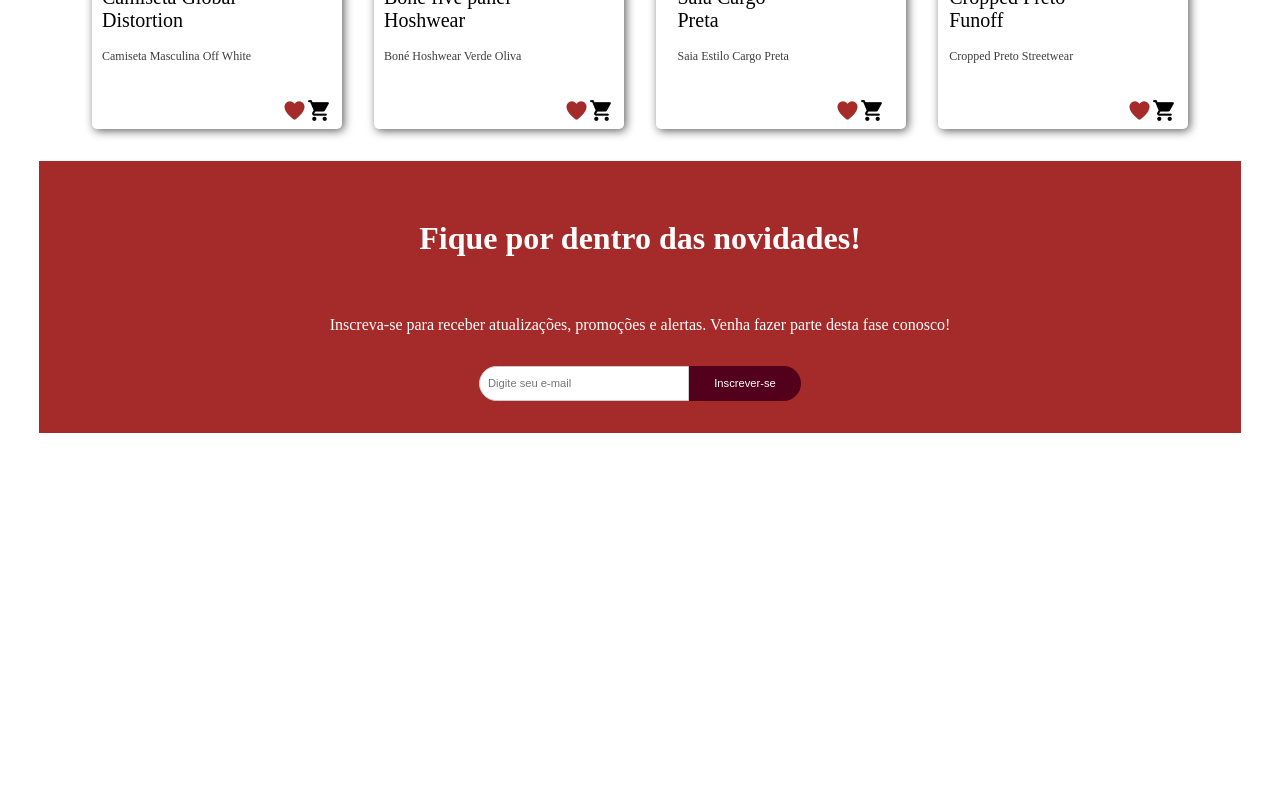
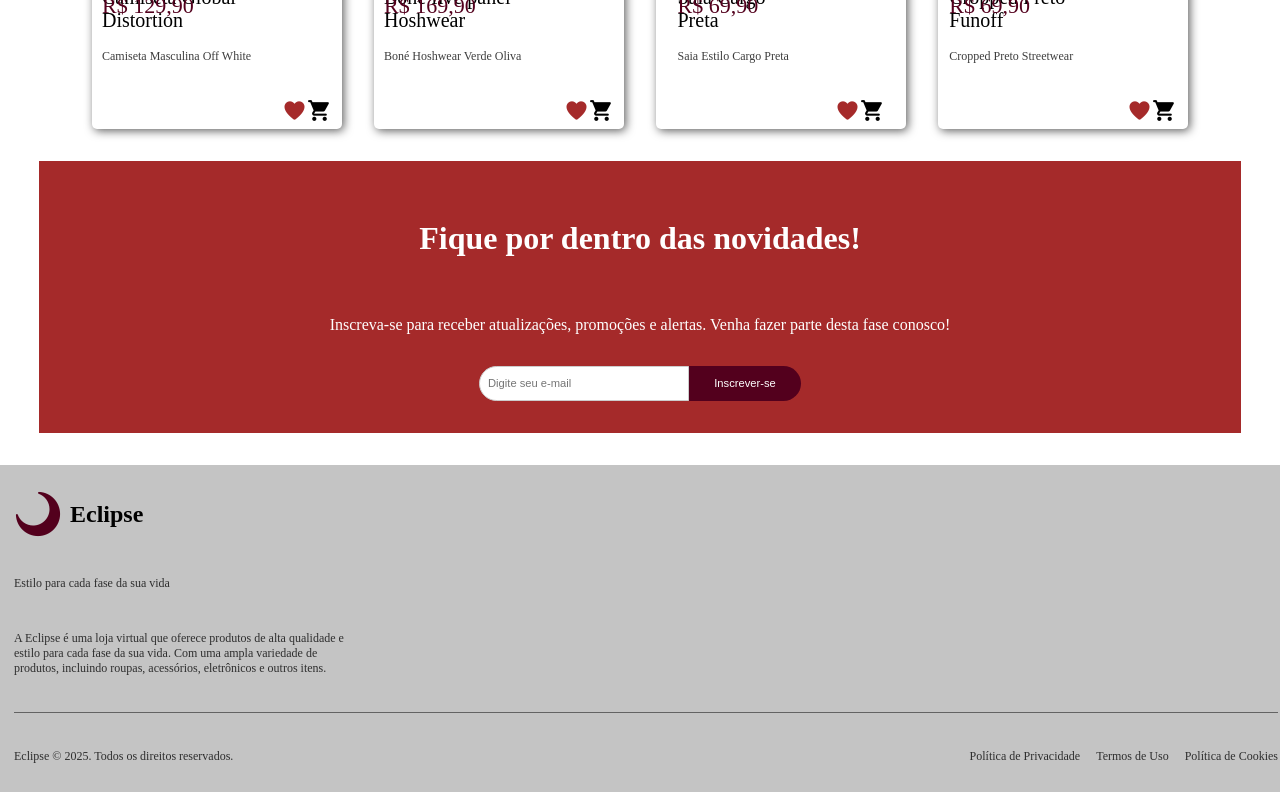
Before and after one commit to brunasavelli/eclipse-shall-we-begin, a Next.js app: page /home in a window 1280 px wide. Shown: the part 1809-2609 px from the top of the page. Before the commit the page ends 2250 px from the top, so only its background shows below. Built offline with nearby package versions, Linux system fonts and the light colour scheme.

Commit message:
feat: start footer

```diff
--- a/app/home/page.jsx
+++ b/app/home/page.jsx
@@ -4,6 +4,7 @@ import Banner from "../../components/Banner";
 import Cards from "../../components/Cards";
 import Blocos from "../../components/Blocos";
 import SignUp from "../../components/SignUp";
+import Footer from "../../components/Footer";
 import React from "react";
 
 export default function Home() {
@@ -80,6 +81,7 @@ export default function Home() {
                 </div>} />
             </div>
             <SignUp />
+            <Footer />
         </div>
     );
 }
--- /dev/null
+++ b/components/Footer.jsx
@@ -0,0 +1,26 @@
+import React from "react";
+import styles from "../styles/Footer.module.css";
+
+export default function Footer() {
+    return (
+        <div className={styles.footer}>
+            <div className={styles.logoArea}>
+                <img src="/logo-img.png" />
+                <h2>Eclipse</h2>
+            </div>
+            <p>Estilo para cada fase da sua vida</p>
+            <p className={styles.text}>A Eclipse é uma loja virtual que oferece produtos de alta qualidade e estilo para cada fase da sua vida. Com uma ampla variedade de produtos, incluindo roupas, acessórios, eletrônicos e outros itens.</p>
+            <div className={styles.line}></div>
+            <div className={styles.footerLower}>
+                <div className={styles.textLower1}>
+                    <p>Eclipse © 2025. Todos os direitos reservados.</p>
+                </div>
+                <div className={styles.textLower2}>
+                    <p>Política de Privacidade</p>
+                    <p>Termos de Uso</p>
+                    <p>Política de Cookies</p>
+                </div>
+            </div>
+        </div>
+    )
+}
--- a/styles/Cards.module.css
+++ b/styles/Cards.module.css
@@ -54,7 +54,7 @@
     font-weight: 100;
     color: #53001D;
     position: absolute;
-    top: 665px;
+    top: 1050px;
 }
 
 .text .price2 {
@@ -62,7 +62,7 @@
     font-weight: 100;
     color: #53001D;
     position: absolute;
-    top: 1390px;
+    top: 1780px;
 }
 
 .iconsArea {
--- /dev/null
+++ b/styles/Footer.module.css
@@ -0,0 +1,55 @@
+.footer {
+    width: 100%;
+    background-color: #c4c4c4;
+    display: flex;
+    flex-direction: column;
+    justify-content: center;
+    align-items: left;
+    padding: 1rem 1rem;
+    gap: 1rem;
+    position: relative;
+    bottom: 0;
+    left: 0;
+    right: 0;
+    margin-top: auto;
+    margin-left: 12px;
+}
+
+.footer .logoArea {
+    display: flex;
+    flex-direction: row;
+    align-items: center;
+    gap: 0.5rem;
+}
+
+.footer p {
+    color: #2e2e2e;
+    font-size: 12px;
+}
+
+.footer .text {
+    width: 350px;
+}
+
+.footer .line {
+    width: 100%;
+    height: 1px;
+    background-color: #636363;
+    margin: 0.5rem 0;
+}
+
+.footerLower {
+    display: flex;
+    flex-direction: row;
+    align-items: center;
+    justify-content: space-between;
+    width: 100%;
+}
+
+.footerLower .textLower2 {
+    display: flex;
+    flex-direction: row;
+    align-items: center;
+    justify-content: flex-end;
+    gap: 1rem;
+}
```
